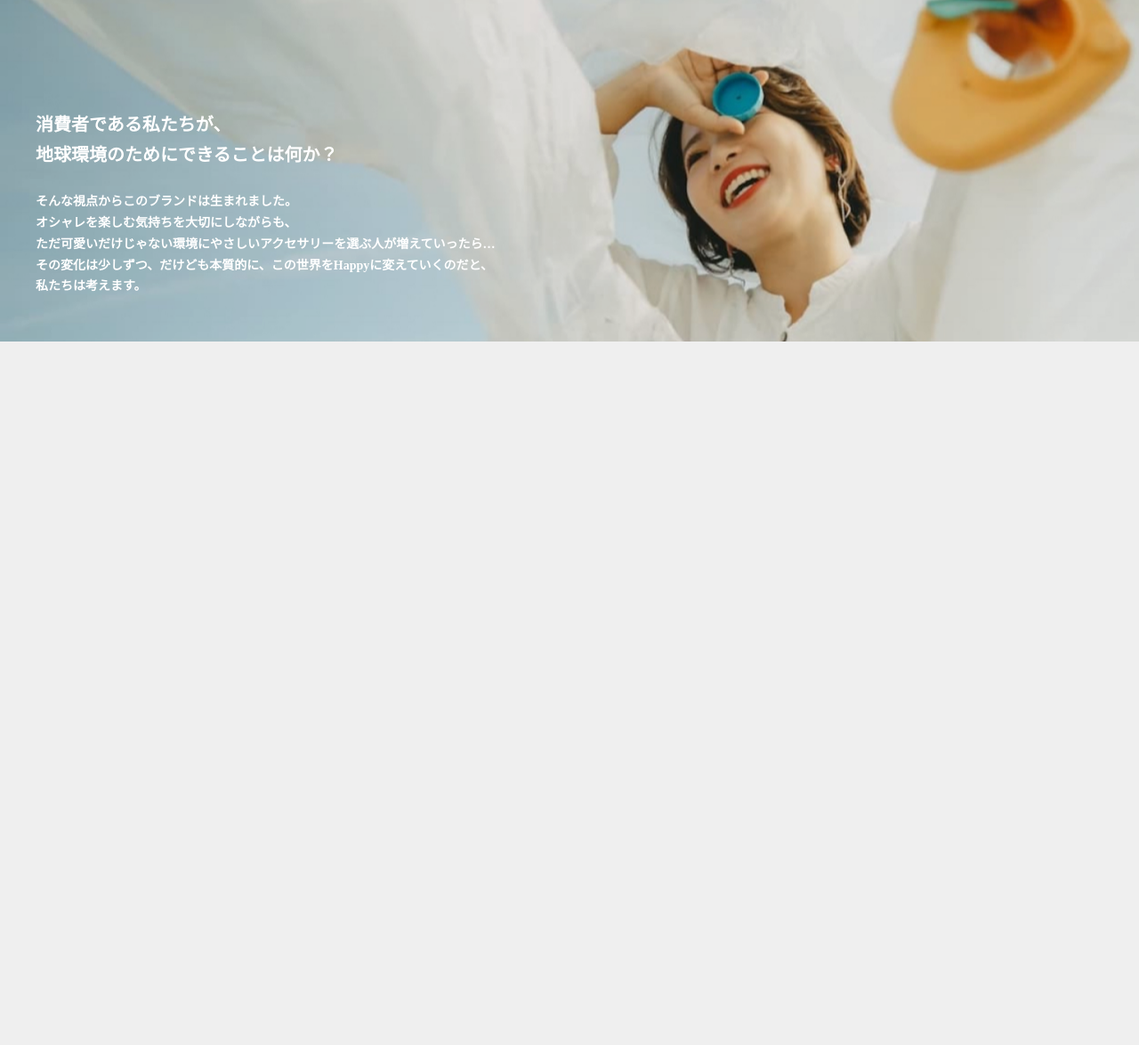
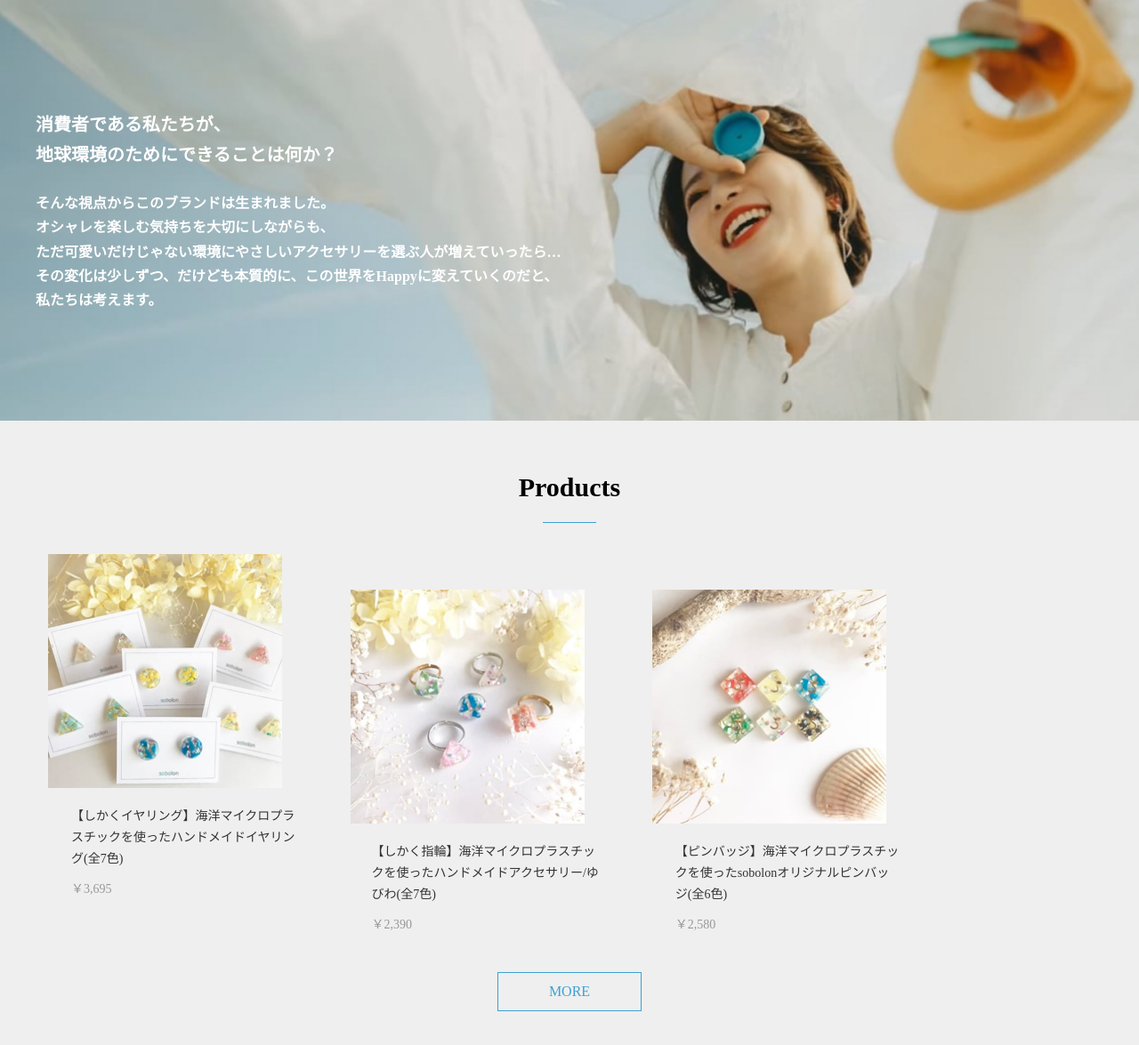
Before and after one commit to fumi3210/solobon, a plain HTML site: page index.html in a window 1280 px wide. Shown: the part 1992-3167 px from the top of the page at 89% size. Before the commit the page ends 2376 px from the top, so only its background shows below. Drawn offline with Linux system fonts and the light colour scheme.

Commit message:
products

```diff
--- a/index.html
+++ b/index.html
@@ -111,6 +111,34 @@
 </div>
 
  </section>
+ <!-- products -->
+  <section class="products">
+<div class="products_inner inner">
+<h2 class="products_title">Products</h2>
+<ul class="products_list">
+<li class="products_items"><div class="products_img"><img src="./img/product-1 (1).png" alt=""></div>
+<div class="products_contens">
+<p class="products_text">【しかくイヤリング】海洋マイクロプラ<br/>スチックを使ったハンドメイドイヤリン<br/>グ(全7色)</p>
+<p class="products_cost">￥3,695</p>
+</div>
+</li>
+<li class="products_items"><div class="products_img"><img src="./img/product-2 (1).png" alt=""></div>
+<div class="products_contens">
+<p class="products_text">【しかく指輪】海洋マイクロプラスチッ<br/>クを使ったハンドメイドアクセサリー/ゆ<br/>びわ(全7色)</p>
+<p class="products_cost">￥2,390</p>
+</div>
+</li>
+<li class="products_items"><div class="products_img"><img src="./img/product-3 (1).png" alt=""></div>
+<div class="products_contens">
+<p class="products_text">【ピンバッジ】海洋マイクロプラスチッ<br/>クを使ったsobolonオリジナルピンバッ<br/>ジ(全6色)</p>
+<p class="products_cost">￥2,580</p>
+</div>
+</li>
+</ul>
+<div class="products_button"><a href="">MORE</a></div>
+</div>
+
+</section>
 
 <script src="js/main.js"></script>
 </body>
--- a/sass/style.scss
+++ b/sass/style.scss
@@ -361,6 +361,7 @@ background: url(../img/sp/sp_img.png)
     no-repeat center center /cover;
    padding-top: 130px;
    padding-left:40px ;
+   padding-bottom: 122px;
 
     }
 
@@ -396,7 +397,99 @@ font-weight: 600;
 font-size: 14px;
 line-height: 1.7;
 @include mq(pc) {
+font-weight: 600;
+font-size: 16px;
+line-height: 1.7;
+
 }
 
 
 }
+// products
+.products{
+  padding: 60px 0;
+
+}
+.products_inner{
+
+}
+.products_title{
+text-align: center;
+font-weight: 600;
+font-size: 30px;
+line-height: 1;
+position: relative;
+&::after{
+  position: absolute;
+  content: "";
+  margin-top: 24px;
+  top: 100%;
+  left: 50%;
+  transform: translateX(-50%);
+  background: #3EA1D1;
+  width: 60px;
+  height: 1px;
+}
+
+}
+.products_list{
+  margin-top: 60px;
+display: flex;
+flex-direction: column;
+gap: 46px;
+@include mq(pc) {
+  flex-direction: row;
+}
+
+
+}
+.products_items{
+  &+&{
+    margin-top: 40px;
+  }
+
+}
+.products_contens{
+  margin-left: 40px;
+
+}
+.products_img{
+  text-align: center;
+  img{
+    width: 263px;
+
+
+  }
+}
+.products_text{
+  margin-top: 20px;
+font-weight: 300;
+font-style: Light;
+font-size: 14px;
+line-height: 170%;
+letter-spacing: 0%;
+color:#333333 ;
+
+
+}
+.products_cost{
+margin-top: 10px;
+font-weight: 300;
+font-size: 14px;
+line-height: 170%;
+letter-spacing: 0%;
+color: #989898;
+
+
+}
+.products_button{
+  margin-top: 42px;
+  text-align: center;
+  a{
+    display:inline-block ;
+    border: solid 1px #3EA1D1;
+    padding:12px 57px ;
+    color:#3EA1D1;
+
+  }
+}
```
Also changed, not shown: css/style.css, img/product-1 (1).png (added), img/product-2 (1).png (added), img/product-3 (1).png (added).
